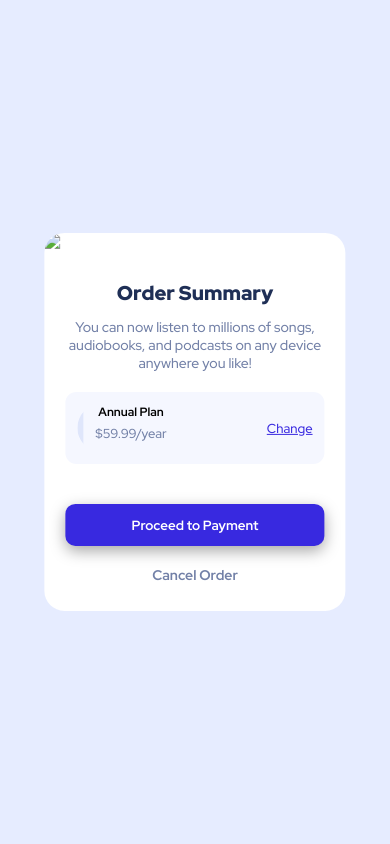
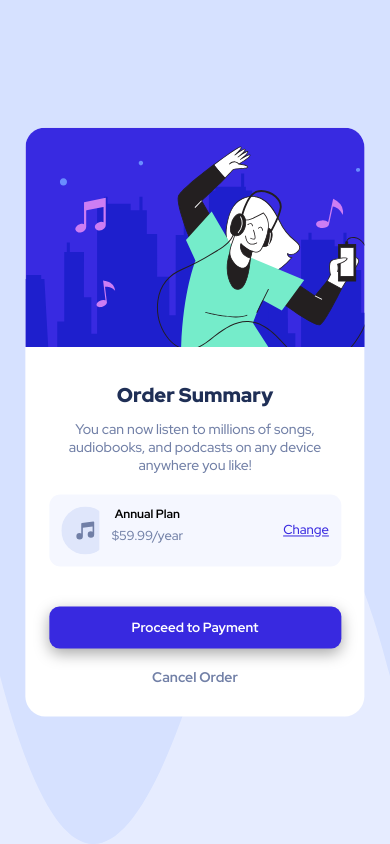
Before and after one commit to spirit-101/order-summary-component, a plain HTML site: page index.html in a window 390 px wide. Drawn offline with Linux system fonts and the light colour scheme; the site is published under a folder, as on GitHub Pages, so addresses that start at the root find nothing.

Commit message:
Updated file paths

```diff
--- a/index.html
+++ b/index.html
@@ -27,7 +27,7 @@
   </head>
   <body>
     <div class="container">
-      <img class="card-img" src="/images/illustration-hero.svg" />
+      <img class="card-img" src="images/illustration-hero.svg" />
 
       <div class="content">
         <div class="card-title-box">
--- a/style.css
+++ b/style.css
@@ -16,7 +16,7 @@ body {
   min-height: 100vh;
   font-family: "Red Hat Display";
 
-  background-image: url(/images/pattern-background-desktop.svg);
+  background-image: url(images/pattern-background-desktop.svg);
   background-repeat: no-repeat;
   background-size: 100% 100%;
   background-color: hsl(225, 100%, 95%);
@@ -131,7 +131,7 @@ body {
 
 @media only screen and (max-width: 425px) {
   body {
-    background-image: url(/images/pattern-background-desktop.svg);
+    background-image: url(images/pattern-background-desktop.svg);
     font-size: 1.4rem;
   }
 
```
